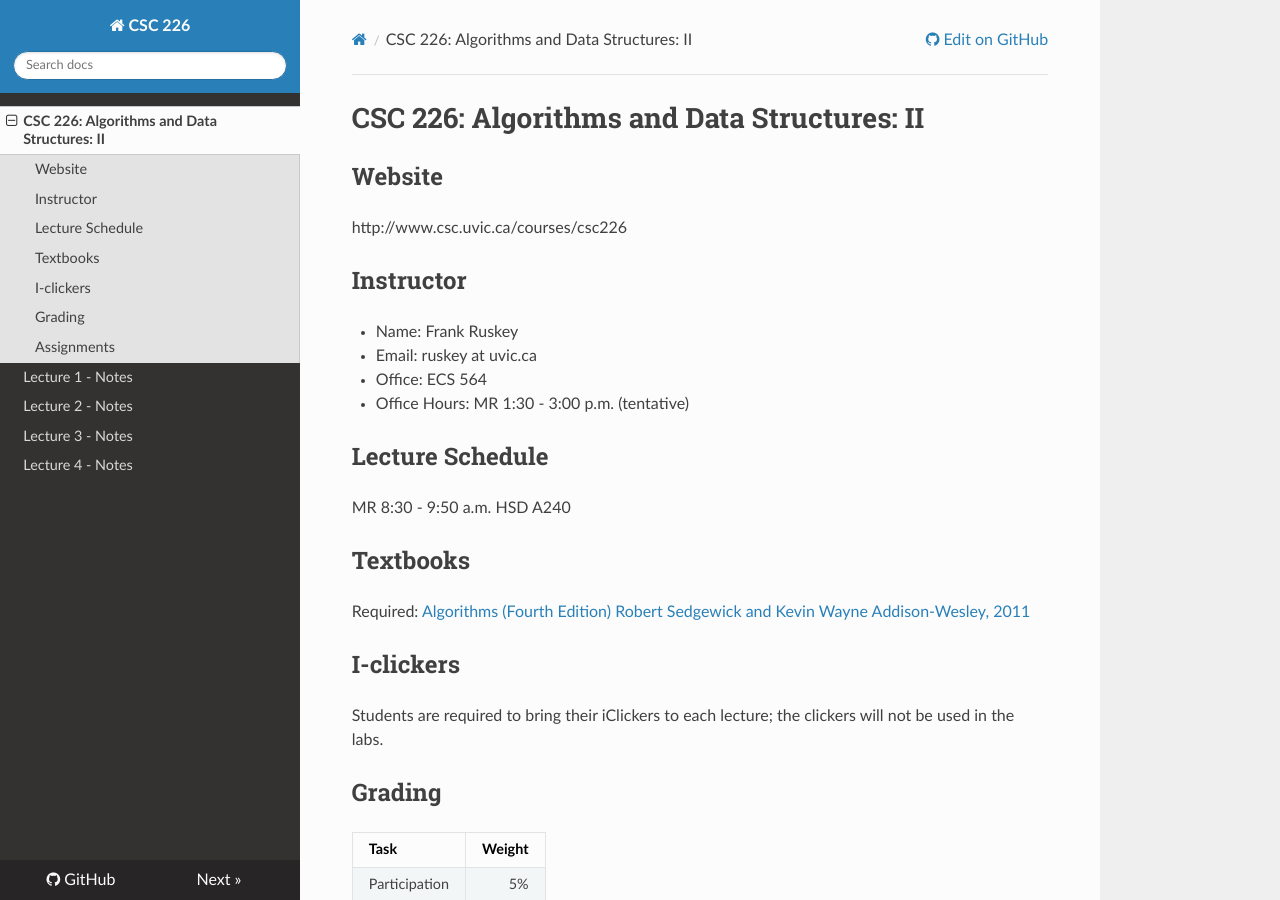
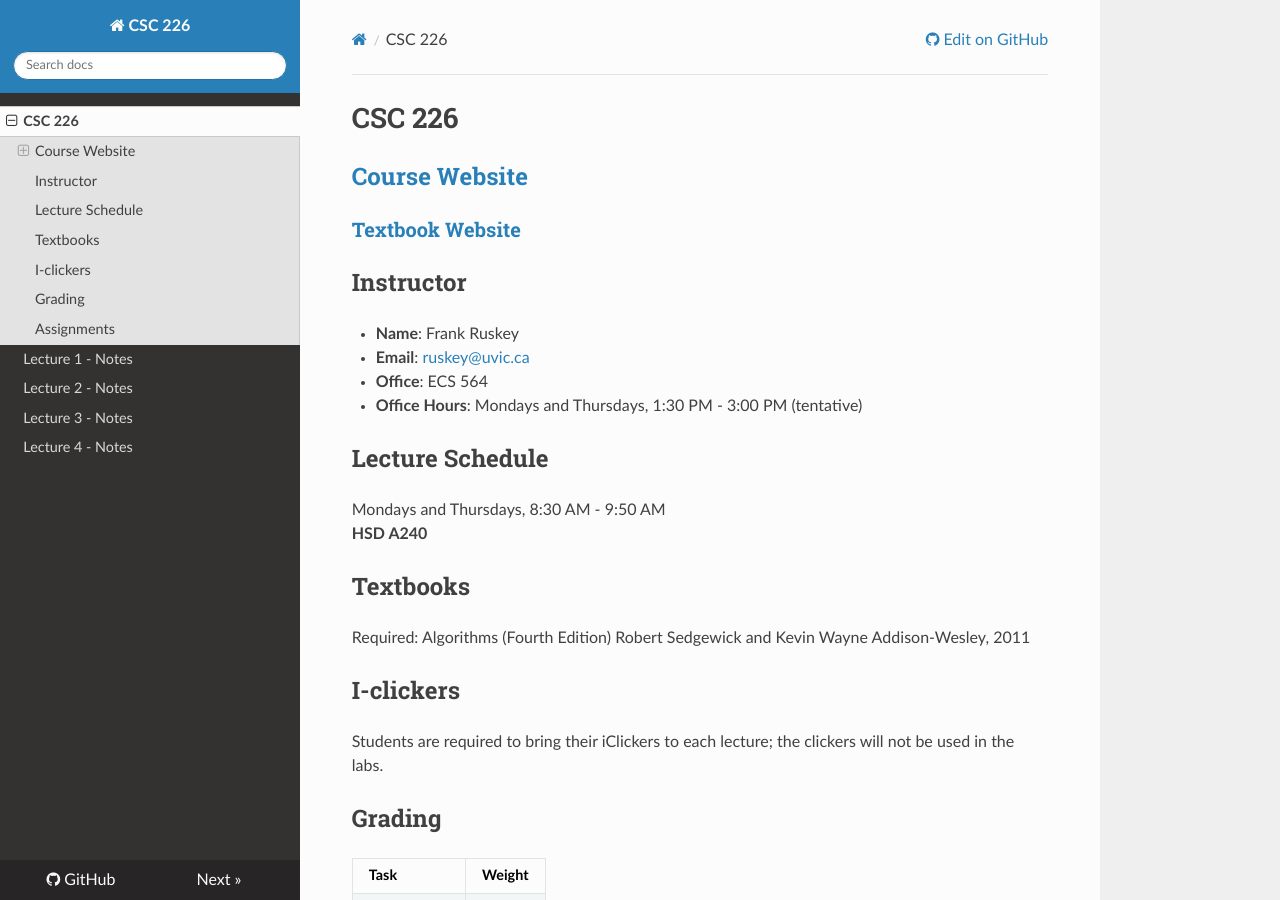
Before and after one commit to UVicNotes/CSC-226, an MkDocs documentation site: the page built from Notes/index.md, in a window 1280 px wide and 900 px high. Built offline with MkDocs 1.6.1, drawn with Linux system fonts in a browser that asks for light colours; nearby versions of some CDN libraries.

Commit message:
Update index

```diff
--- a/Notes/index.md
+++ b/Notes/index.md
@@ -1,19 +1,23 @@
-# CSC 226: Algorithms and Data Structures: II
+# CSC 226
 
-## Website
- http://www.csc.uvic.ca/courses/csc226
+## [Course Website](http://www.csc.uvic.ca/courses/csc226)
+
+### [Textbook Website](http://algs4.cs.princeton.edu/home/)
 
 ## Instructor
-- Name: Frank Ruskey
-- Email: ruskey at uvic.ca
-- Office: ECS 564
-- Office Hours: MR 1:30 - 3:00 p.m. (tentative)
+
+- **Name**: Frank Ruskey
+- **Email**: [ruskey@uvic.ca](mailto:ruskey@uvic.ca)
+- **Office**: ECS 564
+- **Office Hours**: Mondays and Thursdays, 1:30 PM - 3:00 PM (tentative)
 
 ## Lecture Schedule
-MR 8:30 - 9:50 a.m.     HSD A240
+
+Mondays and Thursdays, 8:30 AM - 9:50 AM
+**HSD A240**
 
 ## Textbooks
-Required:	[Algorithms (Fourth Edition) Robert Sedgewick and Kevin Wayne Addison-Wesley, 2011 ](http://algs4.cs.princeton.edu/home/)
+Required:	Algorithms (Fourth Edition) Robert Sedgewick and Kevin Wayne Addison-Wesley, 2011
 
 ## I-clickers
 Students are required to bring their iClickers to each lecture; the clickers will not be used in the labs.
```
